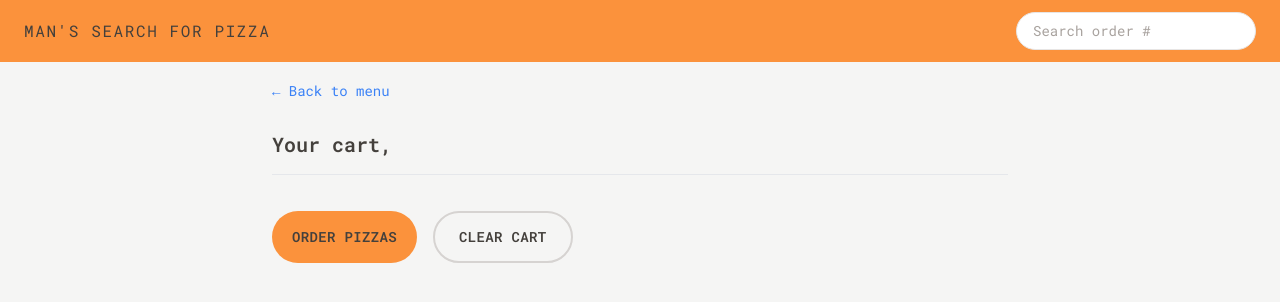
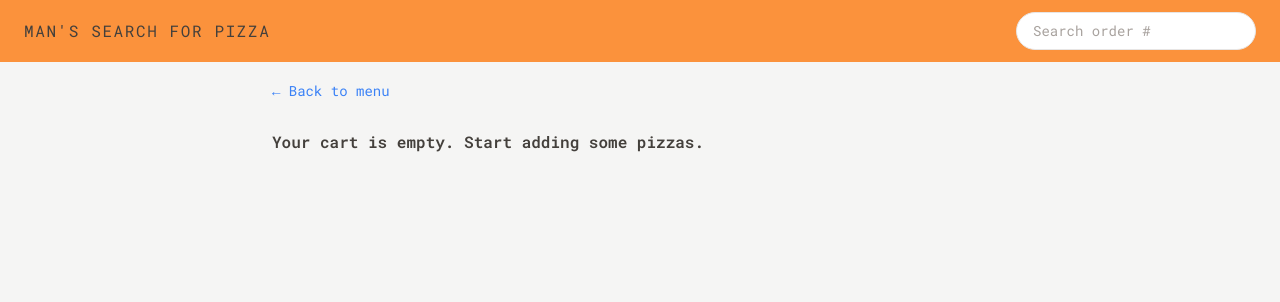
Before and after one commit to DanielJGil/mans-search-for-pizza, a React (Vite) app: page /cart in a window 1280 px wide. Shown: the top 302 px of the page. Built offline with nearby package versions, Linux system fonts and the light colour scheme.

Commit message:
Create EmptyCart component to display when cart is empty

```diff
--- a/src/features/cart/Cart.jsx
+++ b/src/features/cart/Cart.jsx
@@ -2,14 +2,17 @@ import { useNavigate } from "react-router";
 import Button from "../../ui/Button";
 import CartItem from "./CartItem";
 import { useDispatch, useSelector } from "react-redux";
-import { clearCart } from "./cartSlice";
+import { clearCart, getCart } from "./cartSlice";
+import EmptyCart from "./EmptyCart";
 
 function Cart() {
   const navigate = useNavigate();
-  const cart = useSelector((state) => state.cart.cart);
+  const cart = useSelector(getCart);
   const name = useSelector((state) => state.user.username);
 
   const dispatch = useDispatch();
+
+  if (!cart.length) return <EmptyCart />;
 
   return (
     <div className="p-4">
--- /dev/null
+++ b/src/features/cart/EmptyCart.jsx
@@ -0,0 +1,17 @@
+import Button from "../../ui/Button";
+
+function EmptyCart() {
+  return (
+    <div className="p-4">
+      <Button type="back" to="/menu">
+        &larr; Back to menu
+      </Button>
+
+      <p className="mt-7 font-semibold">
+        Your cart is empty. Start adding some pizzas.
+      </p>
+    </div>
+  );
+}
+
+export default EmptyCart;
--- a/src/features/cart/cartSlice.js
+++ b/src/features/cart/cartSlice.js
@@ -44,6 +44,8 @@ export const {
 
 export default cartSlice.reducer;
 
+export const getCart = (state) => state.cart.cart;
+
 export const getTotalCartQuantity = (state) =>
   state.cart.cart.reduce((sum, item) => sum + item.quantity, 0);
 
```
